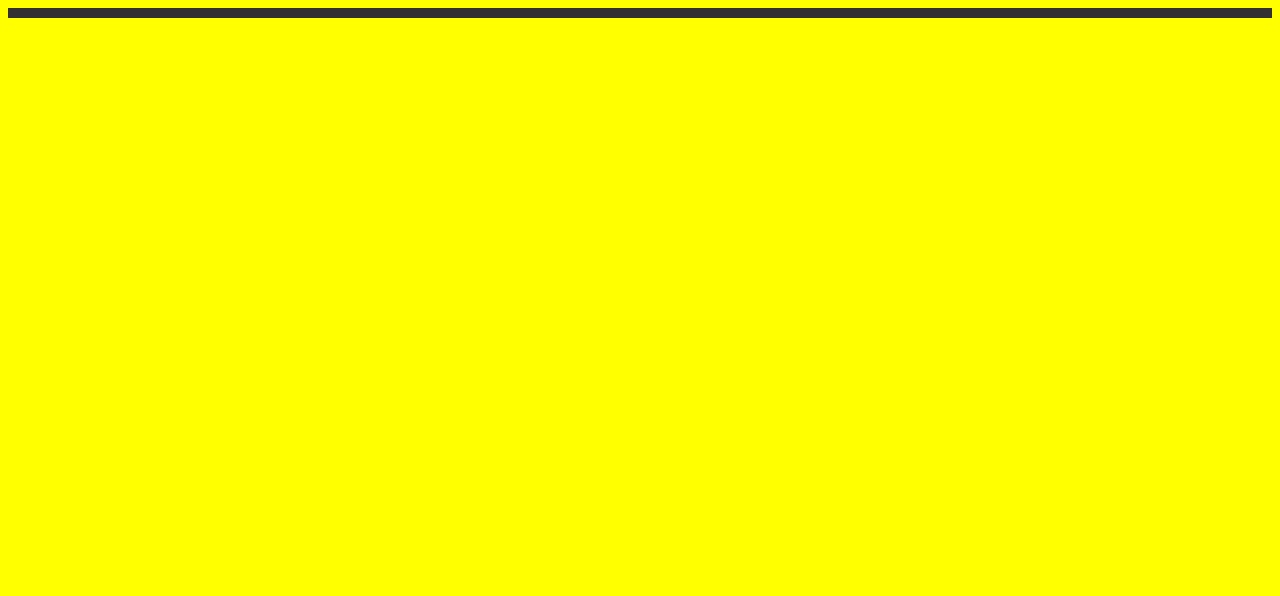
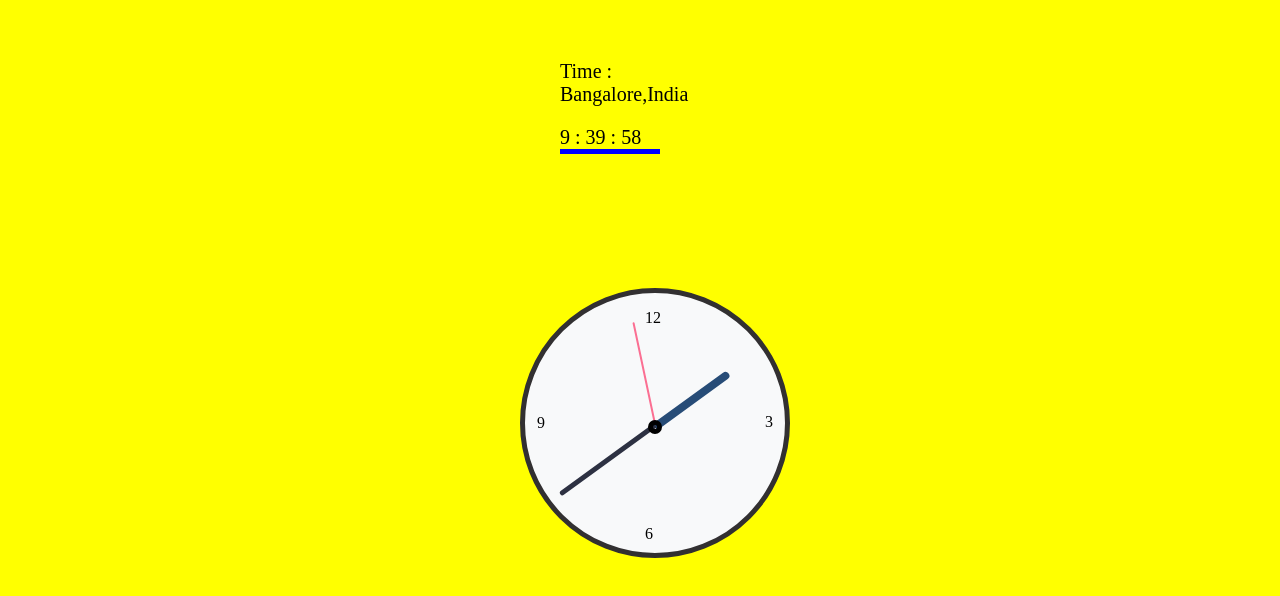
Before and after one commit to PraveenPra/Analog-clock, a plain HTML site: page index.html in a window 1280 px wide. Drawn offline with Linux system fonts and the light colour scheme.

Commit message:
Completed

```diff
--- a/index.html
+++ b/index.html
@@ -11,10 +11,65 @@
 
     <div class="wrapper">
         <div class="clock">
-            <div class="hour-hand"></div>
-            <div class="min-hand"></div>
-            <div class="sec-hand"></div>
+            <div class="pivot-circle"></div>
+
+            <div class="hand hour-hand"></div>
+            <div class="hand min-hand"></div>
+            <div class="hand sec-hand"></div>
+
+            <div class="digits">
+                <span id="three">3</span>
+            </div>
+            <div class="digits">
+                <p id="six">6</p>
+            </div>
+            <!-- 6 is also rotated 9 only -->
+            <div class="digits">
+                6</div>
+            <div class="digits twelve">
+                <p id="twelve">12</p>
+            </div>
         </div>
+        <div class="digital-clock">
+            <p>Time : Bangalore,India</p>
+            <span id="hour">2</span> :
+            <span id="min">22</span> :
+            <span id="sec">12</span>
+        </div>
+
     </div>
+
+        <script>
+           let secHand = document.querySelector('.sec-hand');
+           let minHand = document.querySelector('.min-hand');
+           let hourHand = document.querySelector('.hour-hand');
+
+           let DigSec = document.querySelector('#sec');
+           let DigMin = document.querySelector('#min');
+           let DigHour = document.querySelector('#hour');
+
+           function setTime(){
+            let time = new Date();
+
+           let sec =  time.getSeconds();
+           let min = time.getMinutes();
+           let hour = time.getHours();
+
+            //90deg offset 12:00am i have rotated initially 90deg in css
+           let sedDeg = (sec/60)*360 + 90;
+            let minDeg = (min/60)*360 + 90;
+            let hourDeg = (hour/60)*360 + 90;
+
+           secHand.style.transform = `rotate(${sedDeg}deg)`;
+           minHand.style.transform = `rotate(${minDeg}deg)`;
+           hourHand.style.transform = `rotate(${hourDeg}deg)`;
+
+           DigHour.innerHTML = hour;
+           DigMin.innerHTML = min;
+           DigSec.innerHTML = sec;
+           }
+
+           setInterval(setTime,1000);
+        </script>
 </body>
 </html>
--- a/style.css
+++ b/style.css
@@ -5,6 +5,102 @@ html{
 }
 
 .clock{
+    width:15rem;
+    height:15rem;
     background:#f8f9fa;
     border:5px solid #323031;
+    border-radius:50%;
+    /* margin: auto 50%; */
+    position:relative;
+    top:calc(50vh - 15rem/2);
+    left:40vw;
+    padding:10px;
 }
+
+.pivot-circle{
+padding:2px;
+border:5px solid black;
+border-radius:50%;
+position:absolute;
+    left:calc(50% - 7px); /* 2px+5px = 7px*/
+    top:calc(50% - 3.5px); /*7px/2 = 3.5px*/
+    z-index:100;
+}
+
+.hand{
+    transform-origin:100%;
+    transform:rotate(90deg);
+    transition:all 0.05s;
+    transition-timing-function:cubic-bezier(0.1,2,0.6,1);
+    border-radius:10px 2px 2px 10px ;
+    z-index:1;
+}
+.sec-hand{
+    background:#fb6f92;
+    width:40%;
+    height:2px;
+    position:absolute;
+    left:calc(50% - 40%);
+    /* 50% - half of clock width, 40% - hand width, rest 10% calculated will be the gap */
+    top:calc(50%);
+    /* 50% - half of clock width*/
+}
+
+.min-hand{
+    background:#2d3142;
+    width:45%;
+    height:5px;
+    position:absolute;
+    left:calc(50% - 45%);
+    top:calc(50%);
+}
+
+.hour-hand{
+    background:#274c77;
+    width:35%;
+    height:8px;
+    position:absolute;
+    left:calc(50% - 35%);
+    top:calc(50%);
+}
+
+.digital-clock{
+    font-size:20px;
+    width:100px;
+    border-bottom:5px solid blue;
+    /* padding:35px; */
+    position:absolute;
+    top:calc(5%);
+    left:calc(50% - 70px - 10px);/* 50% - half of page,70px - both side padding35+35px, 10px - both side border 5+5px */
+}
+
+.digits{
+    /* border:1px solid red; */
+    width:20px;
+    z-index:20;
+    position:absolute;
+    top:calc(50% - 10px);/*50% half clock width - 10px half digit width*/
+    left:calc(50% - 10px);
+}
+.digits:nth-child(5){
+
+    /* transform: rotate(0deg); */
+    transform:translateX(7.5rem);
+}
+.digits:nth-child(6) {
+    transform: rotate(90deg) translateX(6rem);
+
+}
+.digits:nth-child(7) {
+    transform: rotate(180deg)translateX(7.5rem);
+}
+
+.digits:nth-child(8) {
+    transform: rotate(270deg) translateX(7.5rem);
+}
+#twelve{
+    transform:rotate(90deg);
+}
+#six{
+    transform:rotate(-90deg);
+}
```
